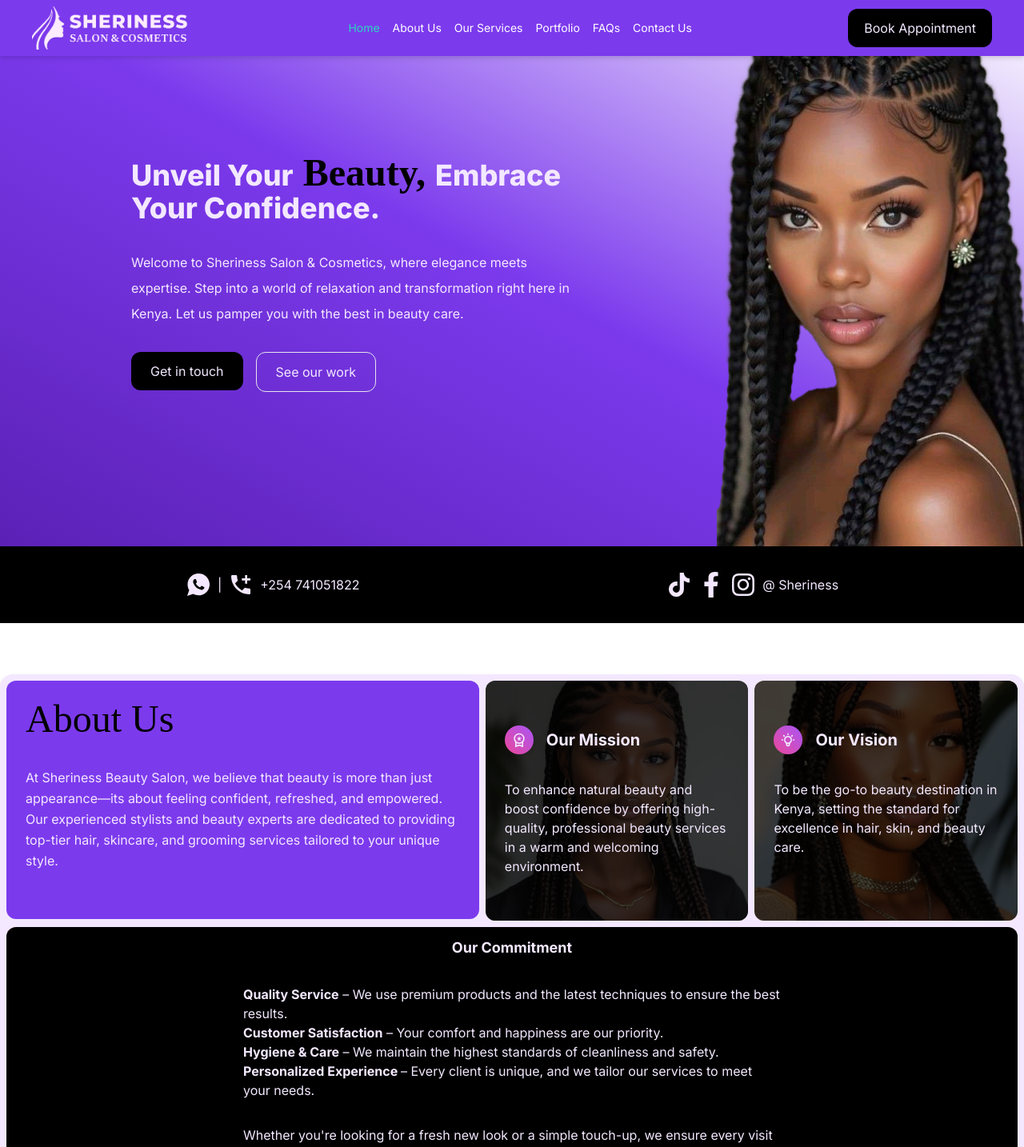
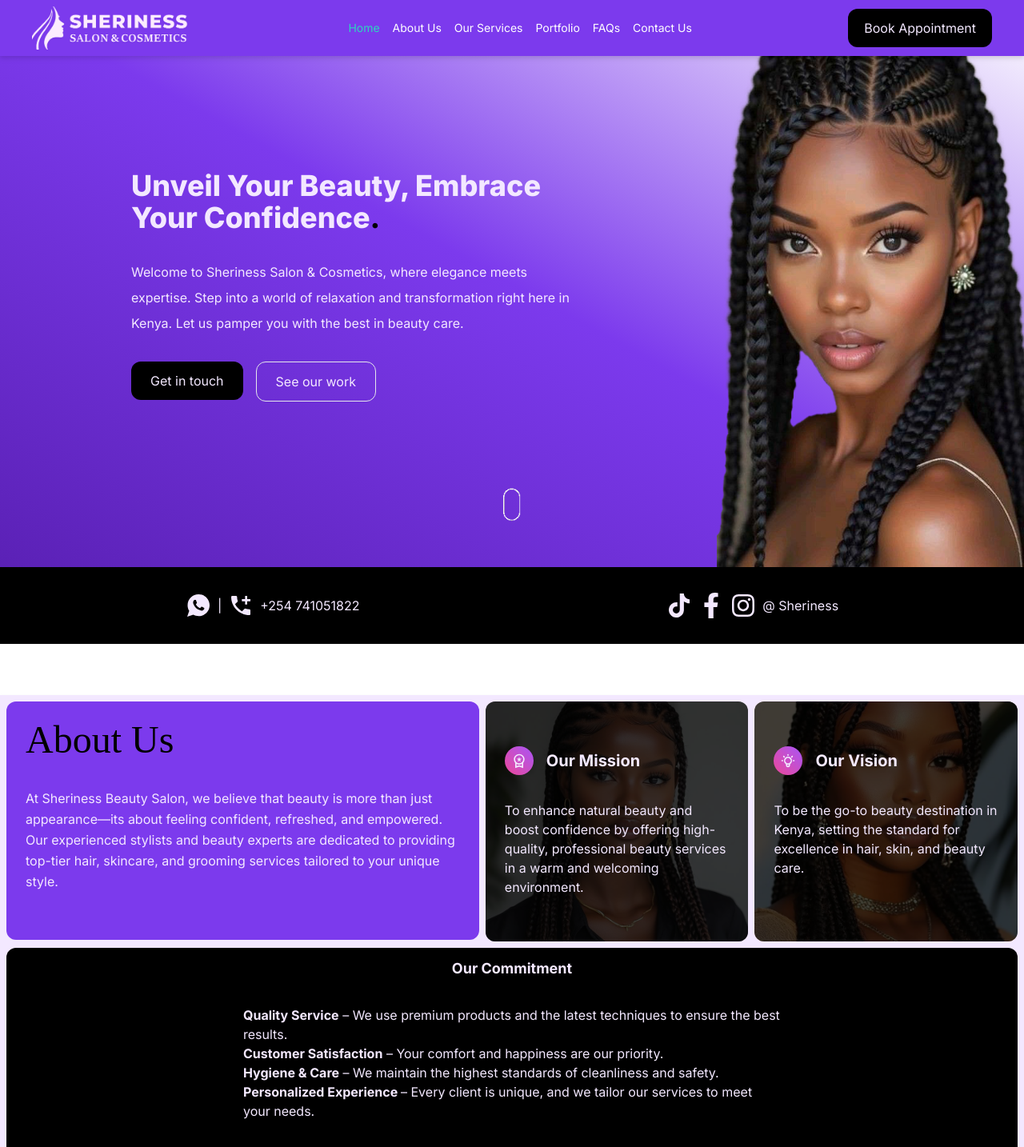
Before and after one commit to ErikDevs/sherinessbeautysalon, a React (Vite) app in the folder frontend/: page / in a window 1280 px wide. Shown: the top 1434 px of the page at 80% size. Built offline with nearby package versions, Linux system fonts and the light colour scheme; a web font is replaced by a local one.

Commit message:
new changes

```diff
--- a/frontend/src/components/ConatctBanner.jsx
+++ b/frontend/src/components/ConatctBanner.jsx
@@ -8,7 +8,10 @@
 
 const ConatctBanner = () => {
   return (
-    <motion.div className="justify-center flex w-full items-center">
+    <motion.div
+      id="contactBanner"
+      className="justify-center flex w-full items-center"
+    >
       <div className="w-full px-12 py-8 flex flex-col md:flex-row gap-4 justify-around bg-black text-primary z-10">
         <h2 className="flex items-center gap-x-2">
           <IoLogoWhatsapp size={32} /> | <MdAddCall size={32} /> +254 741051822
--- a/frontend/src/sections/About.jsx
+++ b/frontend/src/sections/About.jsx
@@ -24,7 +24,7 @@
       whileInView={{ opacity: 1, y: 0 }}
       transition={{ duration: 1, ease: "easeInOut" }}
       id="about"
-      className="mt-16 rounded-2xl p-2 drop-shadow-md bg-purple-100"
+      className="mt-16 p-2 drop-shadow-md bg-purple-100"
     >
       <div className="max-w-7xl w-full mx-auto">
         {/* mission and vision */}
--- a/frontend/src/sections/Hero.jsx
+++ b/frontend/src/sections/Hero.jsx
@@ -4,12 +4,11 @@
 const Hero = () => {
   return (
     <section className="w-full bg-gradient-to-tr from-violet-800 via-violet-600 overflow-hidden mx-auto to-white">
-      <div className="max-w-7xl flex justify-between items-center w-full md:flex-row flex-col-reverse mx-auto">
+      <div className="max-w-7xl flex pb-6 md:pb-0 justify-between items-center w-full md:flex-row flex-col-reverse mx-auto">
         <div className="flex h-full justify-center mx-auto  px-1 flex-col max-w-xl text-primary">
           <h1 className="text-4xl font-extrabold">
-            Unveil Your
-            <span className="font-script text-5xl text-black"> Beauty, </span>
-            Embrace Your Confidence.
+            Unveil Your Beauty, Embrace Your Confidence
+            <span className="text-black">.</span>
           </h1>
           <p className="text-base leading-loose mt-8">
             Welcome to Sheriness Salon & Cosmetics, where elegance meets
@@ -31,7 +30,7 @@
           </div>
         </div>
 
-        <div className="overflow-hidden w-[20rem] md:w-[24rem]">
+        <div className="overflow-hidden w-[20rem]  md:mt-8 md:w-[24rem]">
           <img
             src="/model3.png"
             className="object-contain w-full h-full"
@@ -39,6 +38,11 @@
           />
         </div>
       </div>
+      <div className="justify-center hidden md:flex -mt-32">
+        <a href="#contactBanner">
+          <img src="/lottie.gif" className="w-12 cursor-pointer" alt="" />
+        </a>
+      </div>
     </section>
   );
 };
```
Also changed, not shown: frontend/public/lottie.gif (added).
